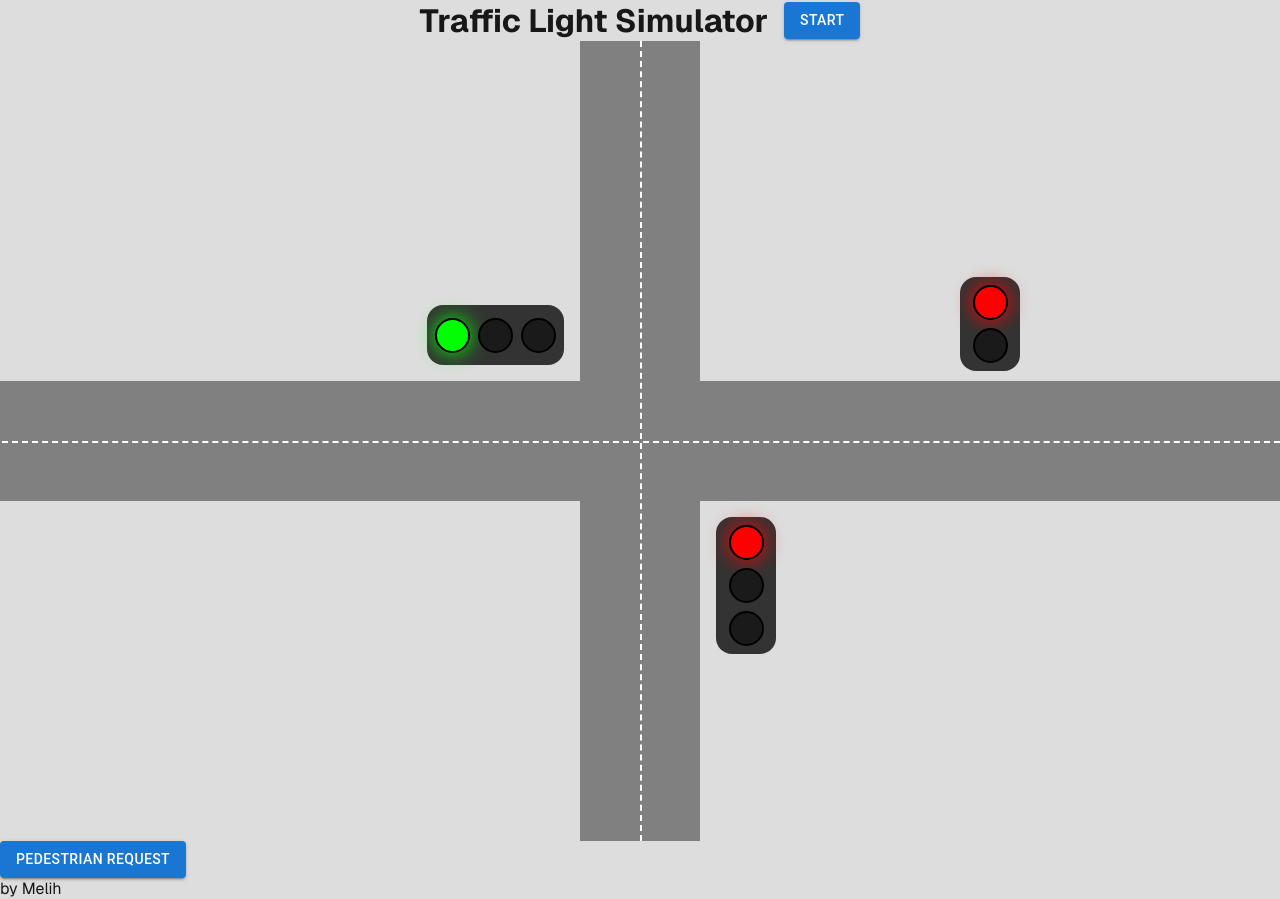
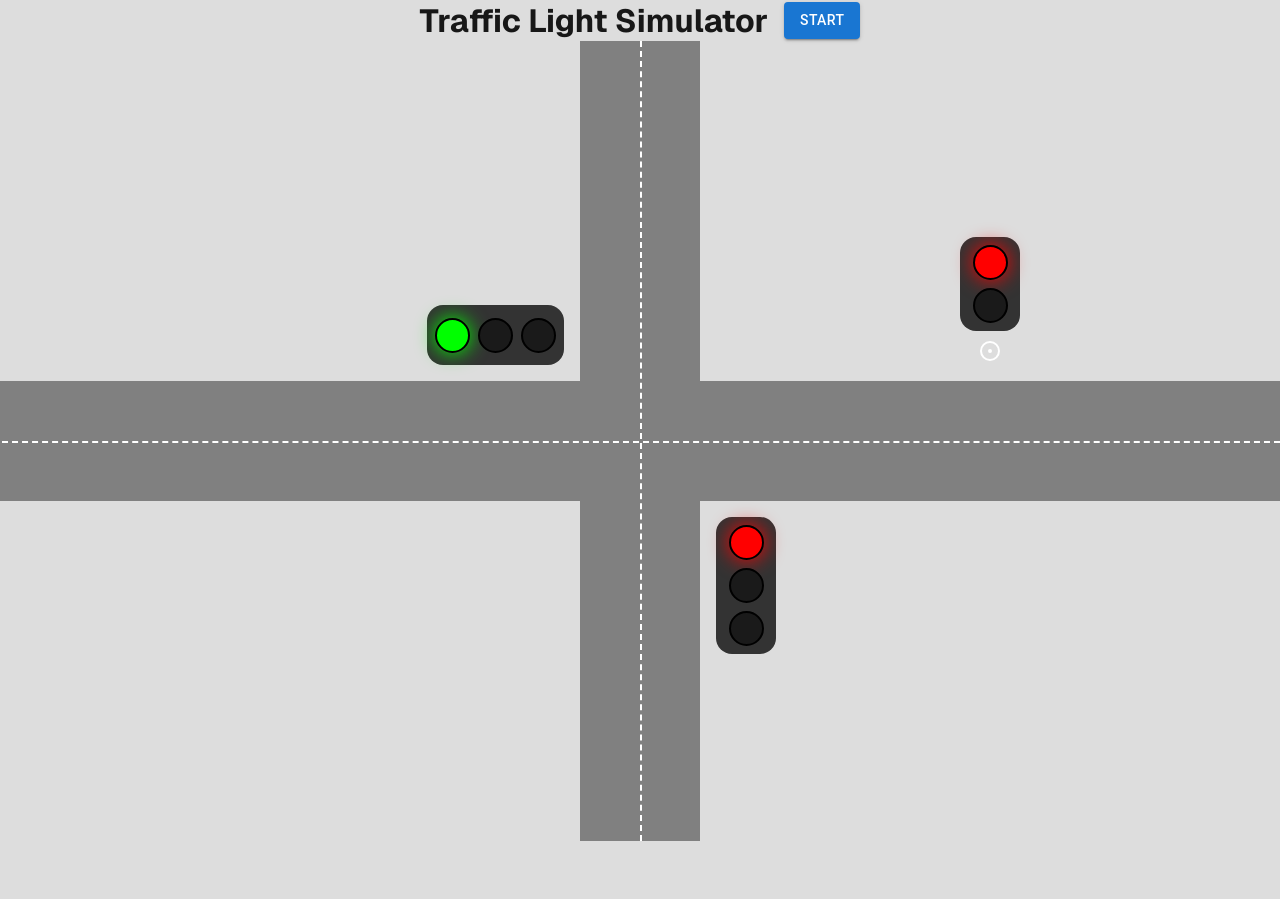
Before and after one commit to melihsd/traffic-light-simulator, a Next.js app: page / in a window 1280 px wide. After the commit the page ends 841 px from the top, so only its background shows below. Built offline with nearby package versions, Linux system fonts and the light colour scheme.

Commit message:
Add IconCircleDot and update pedestrian light interaction
- Created new IconCircleDot SVG component
- Updated tsconfig to include new icon component
- Added IconButton with IconCircleDot to pedestrian light section
- Adjusted Intersection module CSS for pedestrian light layout

```diff
--- /dev/null
+++ b/src/assets/IconCircleDot.tsx
@@ -0,0 +1,25 @@
+import { SvgIcon } from '@mui/material';
+
+export function IconCircleDot() {
+  return (
+    <SvgIcon>
+      <svg
+        xmlns="http://www.w3.org/2000/svg"
+        width="24"
+        height="24"
+        viewBox="0 0 24 24"
+      >
+        <g
+          fill="none"
+          stroke="#fff"
+          stroke-linecap="round"
+          stroke-linejoin="round"
+          stroke-width="2"
+        >
+          <path d="M11 12a1 1 0 1 0 2 0a1 1 0 1 0-2 0" />
+          <path d="M3 12a9 9 0 1 0 18 0a9 9 0 1 0-18 0" />
+        </g>
+      </svg>
+    </SvgIcon>
+  );
+}
--- a/src/components/App.tsx
+++ b/src/components/App.tsx
@@ -1,10 +1,11 @@
-import { useState, useEffect } from 'react';
-import { TrafficLight, LightState } from '@/components/TrafficLight';
-import { PedestrianLight, PedestrianState } from '@/components/PedestrianLight';
-import { Button } from '@mui/material';
-import { Road } from './Road';
-import styles from '@/styles/Intersection.module.css';
-
+import { useState, useEffect } from "react";
+import { TrafficLight, LightState } from "@/components/TrafficLight";
+import { PedestrianLight, PedestrianState } from "@/components/PedestrianLight";
+import { Button } from "@mui/material";
+import { Road } from "./Road";
+import styles from "@/styles/Intersection.module.css";
+import { IconCircleDot } from "@/assets/IconCircleDot";
+import { IconButton } from "@mui/material";
 export function App() {
   const [mainRoad, setMainRoad] = useState(LightState.Green);
   const [sideRoad, setSideRoad] = useState(LightState.Red);
@@ -13,33 +14,27 @@ export function App() {
 
   return (
     <div className="App">
-
       <div className={styles.startButtonContainer}>
         <h1>Traffic Light Simulator</h1>
-          <Button variant="contained" className={styles.startButton}>START</Button>
+        <Button variant="contained" className={styles.startButton}>
+          START
+        </Button>
       </div>
       <div className={styles.intersection}>
         <Road horizontal />
         <Road />
         <TrafficLight
           state={mainRoad}
-            className={`horizontal-rtl ${styles['main-road']}`}
+          className={`horizontal-rtl ${styles["main-road"]}`}
         />
-          <TrafficLight
-            state={sideRoad}
-            className={styles['side-road']}
-          />
-          <PedestrianLight
-            state={pedestrian}
-            className={styles.pedestrian}
-          />
+        <TrafficLight state={sideRoad} className={styles["side-road"]} />
+        <div className={styles.pedestrian}>
+          <PedestrianLight state={pedestrian} />
+          <IconButton aria-label="fingerprint" color="secondary">
+            <IconCircleDot />
+          </IconButton>
         </div>
-
-        <Button
-          variant="contained"
-        >
-          Pedestrian Request
-        </Button>
+      </div>
     </div>
   );
 }
--- a/src/components/BaseTrafficLight.tsx
+++ b/src/components/BaseTrafficLight.tsx
@@ -1,38 +1,42 @@
-import { styled } from '@mui/material/styles';
+import { styled } from "@mui/material/styles";
 
 // Base container for all traffic lights
-export const TrafficLightContainer = styled('div')<{ className?: string }>(({ theme, className }) => ({
-  backgroundColor: '#333',
+export const TrafficLightContainer = styled("div")<{ className?: string }>(
+  ({ theme, className }) => ({
+    backgroundColor: "#333",
     padding: theme.spacing(1),
     borderRadius: theme.spacing(2),
-  display: 'flex',
-  flexDirection: 'column',
+    display: "flex",
+    flexDirection: "column",
     gap: theme.spacing(1),
     width: 60,
-  zIndex:2,
-  alignItems: 'center',
-  '&.horizontal': {
-    flexDirection: 'row',
-    width: 'auto',
-    height: 60
+    zIndex: 2,
+    alignItems: "center",
+    "&.horizontal": {
+      flexDirection: "row",
+      width: "auto",
+      height: 60,
     },
-  '&.horizontal-rtl': {
-    flexDirection: 'row-reverse',
-    width: 'auto',
-    height: 60
-  }
-}));
+    "&.horizontal-rtl": {
+      flexDirection: "row-reverse",
+      width: "auto",
+      height: 60,
+    },
+  })
+);
 
 // Base light component
-export const Light = styled('div')<{ $isOn: boolean; $color: string }>(({ $isOn, $color }) => ({
+export const Light = styled("div")<{ $isOn: boolean; $color: string }>(
+  ({ $isOn, $color }) => ({
     width: 35,
     height: 35,
-  borderRadius: '50%',
-  backgroundColor: $isOn ? $color : '#1a1a1a',
-  border: '2px solid #000',
-  boxShadow: $isOn ? `0 0 20px ${$color}` : 'none',
-  transition: 'all 0.3s ease',
-}));
+    borderRadius: "50%",
+    backgroundColor: $isOn ? $color : "#1a1a1a",
+    border: "2px solid #000",
+    boxShadow: $isOn ? `0 0 20px ${$color}` : "none",
+    transition: "all 0.3s ease",
+  })
+);
 
 // Base props interface
 export interface BaseTrafficLightProps {
--- a/src/components/Road.tsx
+++ b/src/components/Road.tsx
@@ -4,43 +4,45 @@ interface RoadProps {
 
 export function Road({ horizontal }: RoadProps) {
   const baseStyles = {
-    backgroundColor: '#808080',
-    position: 'absolute' as const,
+    backgroundColor: "#808080",
+    position: "absolute" as const,
     zIndex: 1,
   };
 
   const horizontalStyles = {
     ...baseStyles,
-    width: '100vw',
-    height: '120px',
+    width: "100vw",
+    height: "120px",
     left: 0,
-    top: '50%',
-    transform: 'translateY(-50%)'
+    top: "50%",
+    transform: "translateY(-50%)",
   };
 
   const verticalStyles = {
     ...baseStyles,
-    width: '120px',
-    height: '100vh',
-    left: '50%',
+    width: "120px",
+    height: "100vh",
+    left: "50%",
     top: 0,
-    transform: 'translateX(-50%)'
+    transform: "translateX(-50%)",
   };
 
   return (
     <>
       <div style={horizontal ? horizontalStyles : verticalStyles} />
-      <div style={{
-        position: 'absolute',
-        top: horizontal ? '50%' : 0,
-        left: horizontal ? '-100vw' : '50%',
-        width: horizontal ? '200vw' : 0,
-        height: horizontal ? 0 : '100vh',
-        borderStyle: 'dashed',
-        borderColor: 'white',
-        borderWidth: horizontal ? '2px 0 0 0' : '0 2px 0 0',
-        zIndex: 2
-      }} />
+      <div
+        style={{
+          position: "absolute",
+          top: horizontal ? "50%" : 0,
+          left: horizontal ? "-100vw" : "50%",
+          width: horizontal ? "200vw" : 0,
+          height: horizontal ? 0 : "100vh",
+          borderStyle: "dashed",
+          borderColor: "white",
+          borderWidth: horizontal ? "2px 0 0 0" : "0 2px 0 0",
+          zIndex: 2,
+        }}
+      />
     </>
   );
 }
--- a/src/pages/index.tsx
+++ b/src/pages/index.tsx
@@ -22,14 +22,9 @@ export default function Home() {
         <meta name="viewport" content="width=device-width, initial-scale=1" />
         <link rel="icon" href="/favicon.png" />
       </Head>
-      <div
-        className={`${styles.page} ${geistSans.variable} ${geistMono.variable}`}
-      >
+      <main className={`${styles.page} ${geistSans.variable} ${geistMono.variable}`} >
           <App />
-        <footer className={styles.footer}>
-          by Melih
-        </footer>
-      </div>
+      </main>
     </>
   );
 }
--- a/src/styles/Intersection.module.css
+++ b/src/styles/Intersection.module.css
@@ -38,6 +38,9 @@
   justify-self: center;
   align-self: end;
   margin-bottom: 10px;
+  display: flex;
+  flex-direction: column;
+  align-items: center;
 }
 
 .startButtonContainer {
--- a/src/styles/globals.css
+++ b/src/styles/globals.css
@@ -2,7 +2,6 @@
   --background: #dddddd;
   --foreground: #171717;
 }
-
 
 html,
 body {
--- a/tsconfig.json
+++ b/tsconfig.json
@@ -17,6 +17,6 @@
       "@/*": ["./src/*"]
     }
   },
-  "include": ["next-env.d.ts", "**/*.ts", "**/*.tsx"],
+  "include": ["next-env.d.ts", "**/*.ts", "**/*.tsx", "public/IconCircleDot.jsx"],
   "exclude": ["node_modules"]
 }
```
Lines whose indentation alone changed are shown as unchanged.
